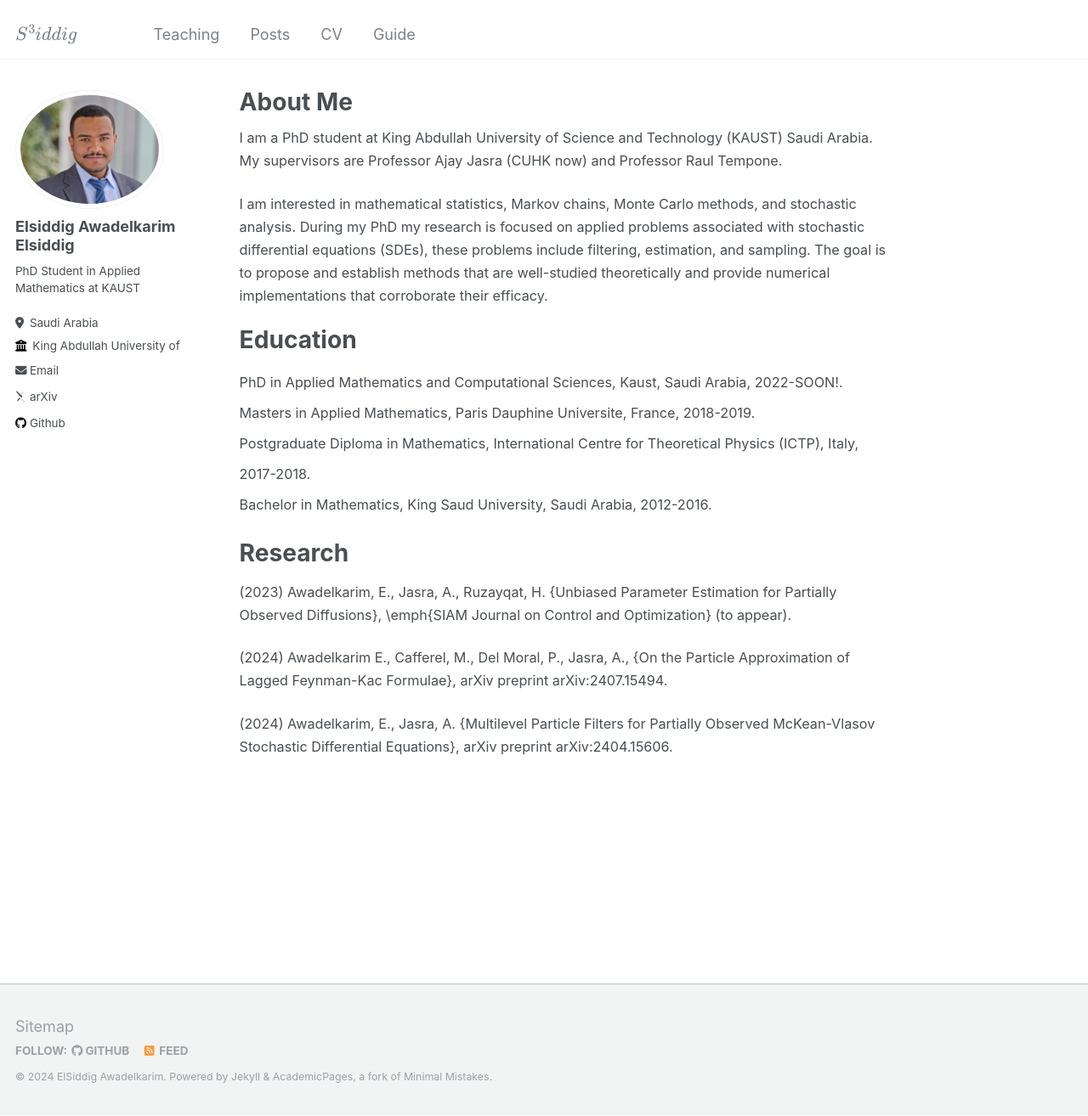
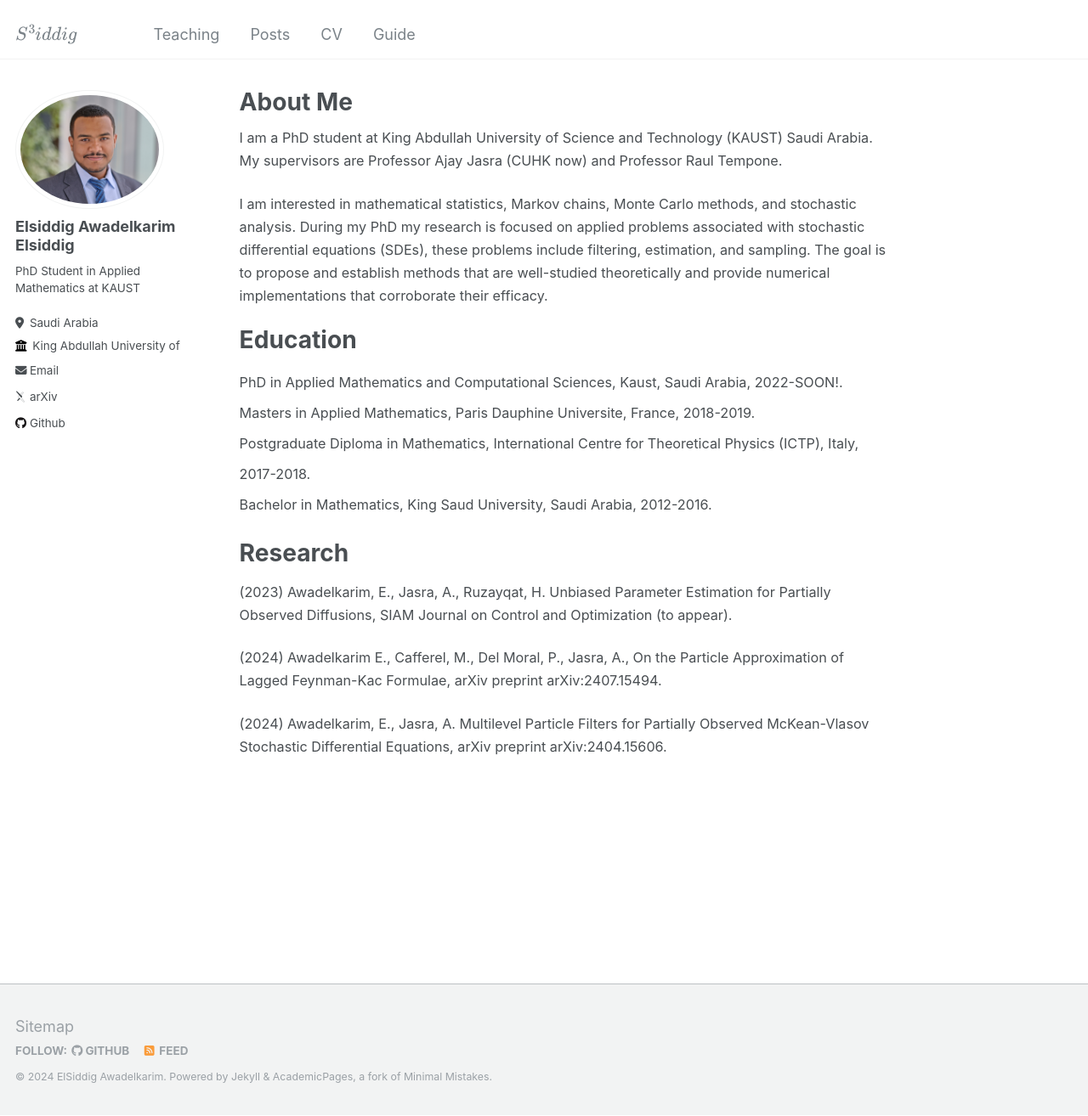
Before and after one commit to siddigss/siddigss.github.io, a Jekyll site: the page built from _pages/about.md, in a window 1280 px wide and 1314 px high. Shown: the whole window at 85% size. Built offline with Jekyll 4.4.1, drawn with Linux system fonts in a browser that asks for light colours; some web fonts are replaced.

Commit message:
Update about.md

```diff
--- a/_pages/about.md
+++ b/_pages/about.md
@@ -21,8 +21,8 @@ Education
 
 Research
 ======
-<span style="font-size:0.9em;">(2023) Awadelkarim, E., Jasra, A., Ruzayqat, H. {Unbiased Parameter Estimation for Partially Observed Diffusions}, \emph{SIAM Journal on Control and Optimization} (to appear).</span>
+<span style="font-size:0.9em;">(2023) Awadelkarim, E., Jasra, A., Ruzayqat, H. Unbiased Parameter Estimation for Partially Observed Diffusions, SIAM Journal on Control and Optimization (to appear).</span>
 
-<span style="font-size:0.9em;">(2024) Awadelkarim E., Cafferel, M., Del Moral, P., Jasra, A., {On the Particle Approximation of Lagged Feynman-Kac Formulae}, arXiv preprint arXiv:2407.15494.</span>
+<span style="font-size:0.9em;">(2024) Awadelkarim E., Cafferel, M., Del Moral, P., Jasra, A., On the Particle Approximation of Lagged Feynman-Kac Formulae, arXiv preprint arXiv:2407.15494.</span>
 
-<span style="font-size:0.9em;">(2024) Awadelkarim, E., Jasra, A.  {Multilevel Particle Filters for Partially Observed McKean-Vlasov Stochastic Differential Equations}, arXiv preprint arXiv:2404.15606.</span>
+<span style="font-size:0.9em;">(2024) Awadelkarim, E., Jasra, A.  Multilevel Particle Filters for Partially Observed McKean-Vlasov Stochastic Differential Equations, arXiv preprint arXiv:2404.15606.</span>
```
